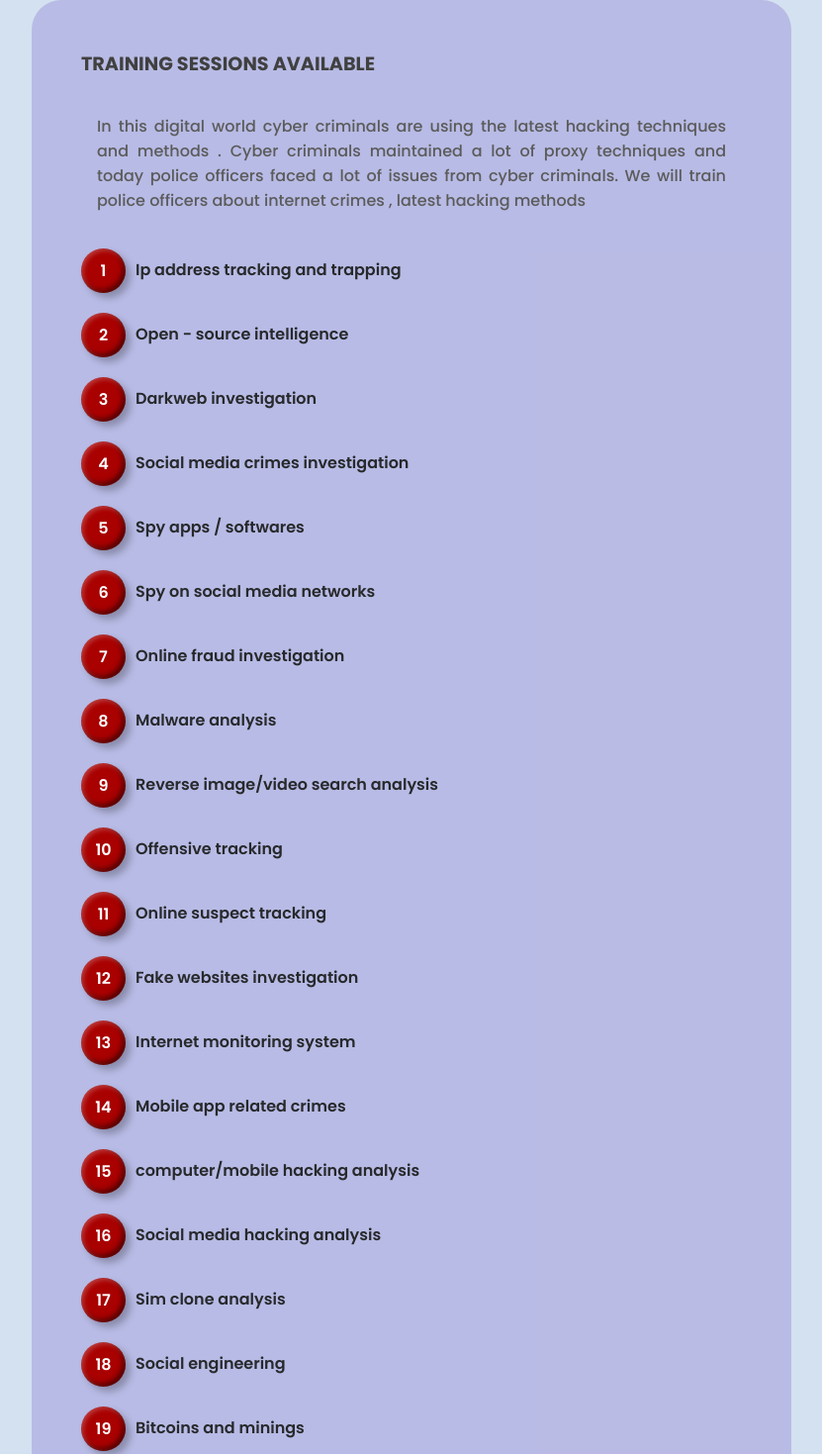
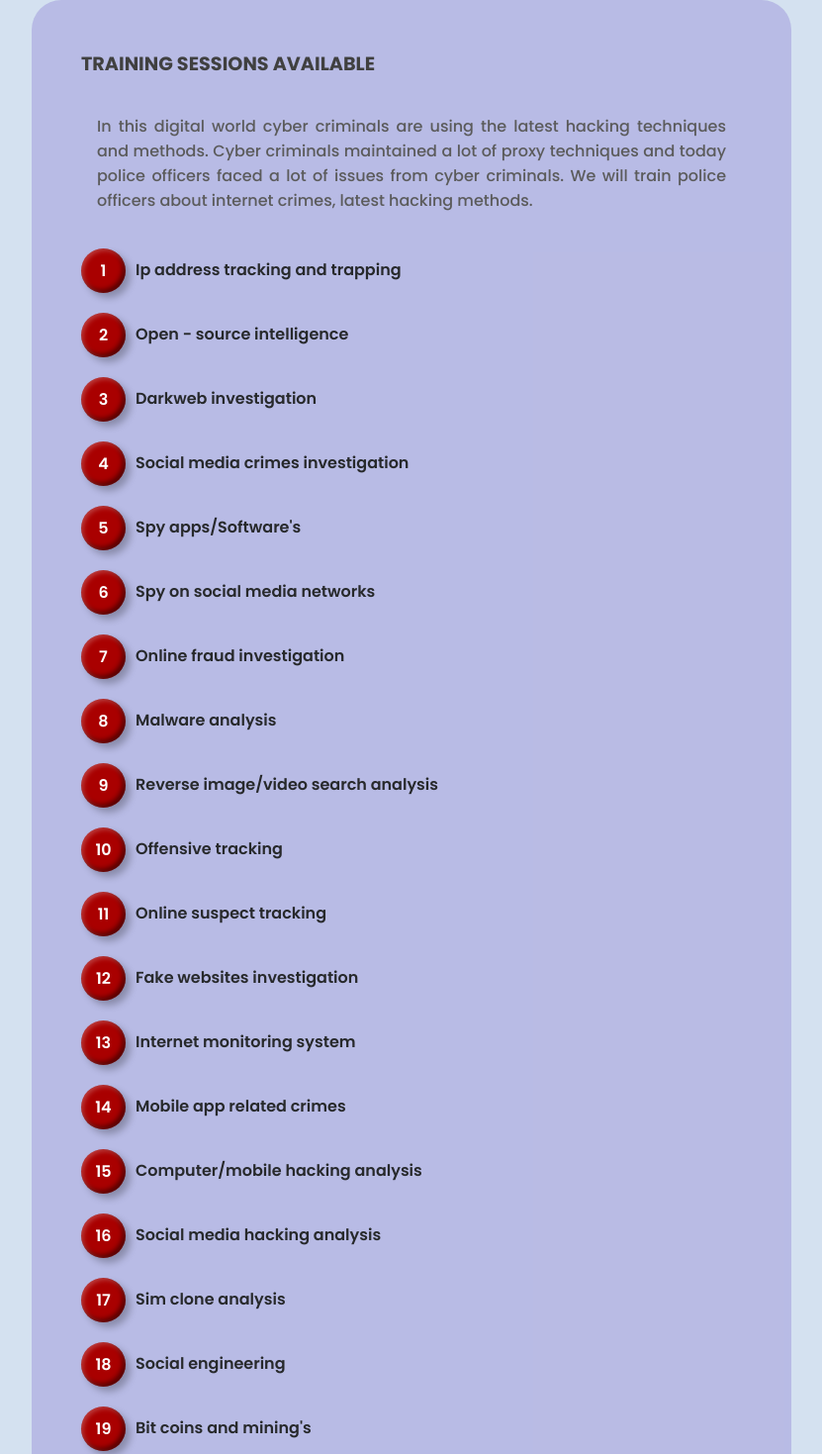
Before and after one commit to cybersquadaravind/webapp, a plain HTML site: page training/training.html in a window 1280 px wide. Shown: the top 1469 px of the page at 99% size, without its empty margins (224-1055 px from the left). Drawn offline with Linux system fonts and the light colour scheme.

Commit message:
training

```diff
--- a/training/training.html
+++ b/training/training.html
@@ -10,9 +10,9 @@
     <h3>TRAINING SESSIONS AVAILABLE</h3>
     <p>
         In this digital world cyber criminals are using the latest hacking techniques and
-methods . Cyber criminals maintained a lot of proxy techniques and today police
+methods. Cyber criminals maintained a lot of proxy techniques and today police
 officers faced a lot of issues from cyber criminals. We will train police officers
-about internet crimes , latest hacking methods
+about internet crimes, latest hacking methods.
     </p>
 </div>
 <div class="part1">
@@ -43,7 +43,7 @@ about internet crimes , latest hacking methods
     <div class="list">
       <div class="rank"><span>5</span></div>
       <div class="creator">
-        <h4>Spy apps / softwares</h4>
+        <h4>Spy apps/Software's</h4>
       </div>
     </div>
     <div class="list">
@@ -105,7 +105,7 @@ about internet crimes , latest hacking methods
     <div class="list">
       <div class="rank"><span>15</span></div>
       <div class="creator">
-        <h4>computer/mobile hacking analysis</h4>
+        <h4>Computer/mobile hacking analysis</h4>
       </div>
     </div>
     <div class="list">
@@ -129,7 +129,7 @@ about internet crimes , latest hacking methods
       <div class="list">
         <div class="rank"><span>19</span></div>
         <div class="creator">
-          <h4>Bitcoins and minings</h4>
+          <h4>Bit coins and mining's</h4>
         </div>
       </div>
       <div class="list">
```
